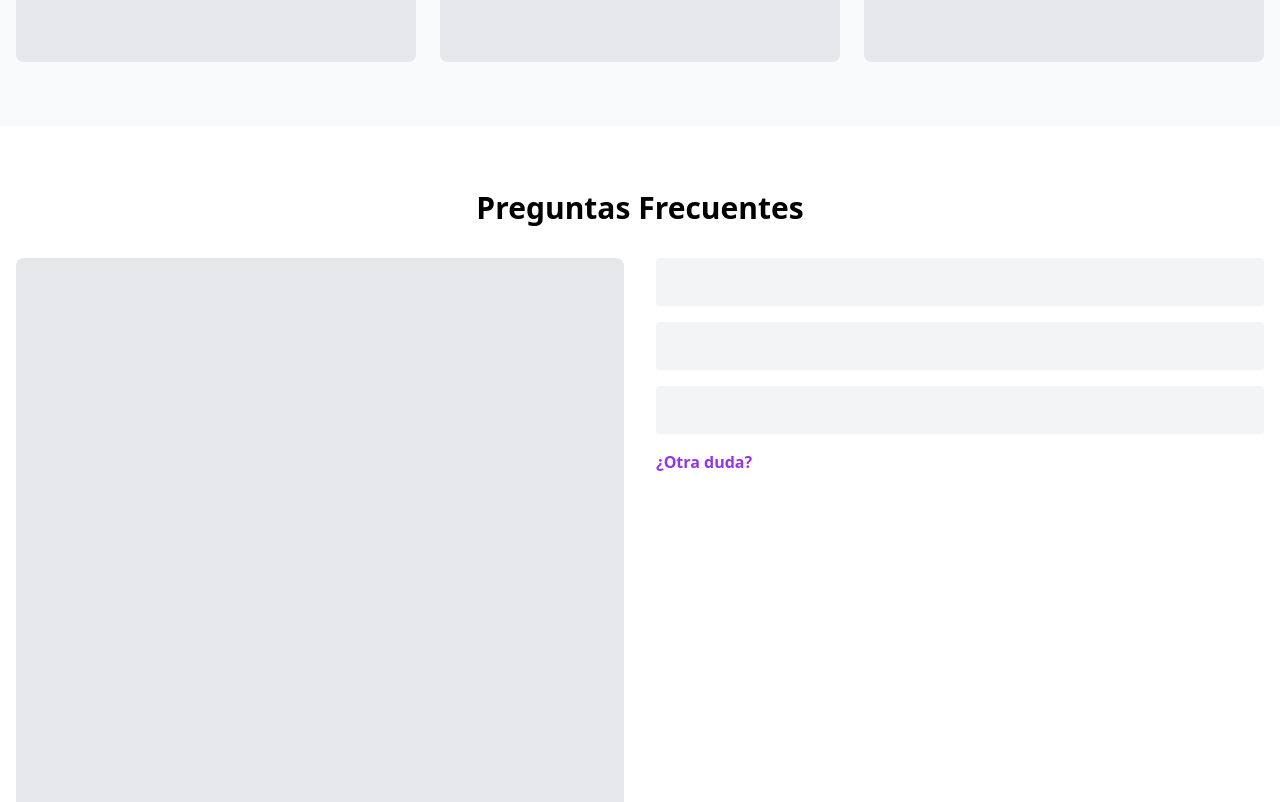
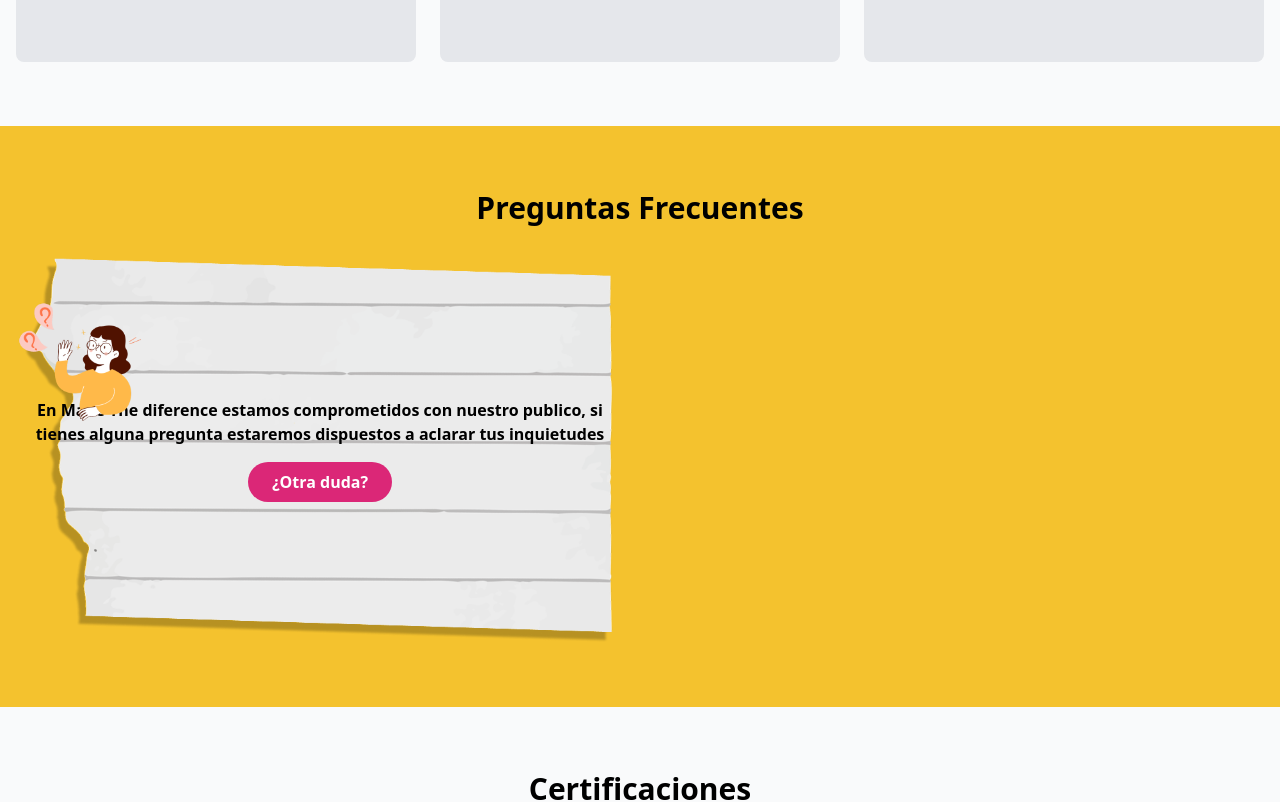
Before and after one commit to Sauro-Dev/LANDING-MTD, a React (Vite) app: page /landing in a window 1280 px wide. Shown: the part 1660-2462 px from the top of the page. Built offline with nearby package versions, Linux system fonts and the light colour scheme.

Commit message:
preguntas frecuentes
Cambios del color para preguntas frecuentes, funcionalidad del boton

```diff
--- a/src/components/landing/main/FAQSection.tsx
+++ b/src/components/landing/main/FAQSection.tsx
@@ -1,16 +1,31 @@
 import { FC } from 'react';
+import LeafImage from '../../../assets/faq/leaf2.png';
+import PersonImage from '../../../assets/faq/person.png';
 
 const FAQSection: FC = () => (
-    <div className="py-16 bg-white">
+    <div className="py-16" style={{ backgroundColor: '#F4C22E' }}>
         <div className="container mx-auto">
             <h2 className="text-3xl font-bold text-center mb-8">Preguntas Frecuentes</h2>
-            <div className="grid grid-cols-1 md:grid-cols-2 gap-8">
-                <div className="aspect-square bg-gray-200 rounded-lg"></div>
-                <div className="space-y-4">
-                    <div className="h-12 bg-gray-100 rounded"></div>
-                    <div className="h-12 bg-gray-100 rounded"></div>
-                    <div className="h-12 bg-gray-100 rounded"></div>
-                    <button className="mt-4 text-purple-600 font-bold">¿Otra duda?</button>
+            <div className="grid grid-cols-1 md:grid-cols-2 gap-8 items-center">
+                <div className="relative">
+                    <img src={PersonImage} alt="Person" className="absolute top-10 left-0 w-32 z-10" />
+                    <div className="relative">
+                        <img src={LeafImage} alt="Leaf" className="w-full rounded-lg" />
+                        <div className="absolute inset-0 flex flex-col items-center justify-center px-4">
+                            <p className="text-black font-semibold text-center mb-4">
+                                En Make The diference estamos comprometidos con nuestro publico, si tienes alguna pregunta
+                                estaremos dispuestos a aclarar tus inquietudes
+                            </p>
+                            <a
+                                href="https://api.whatsapp.com/send?phone=51923411532&text=Hola,%20me%20gustar%C3%ADa%20saber%20m%C3%A1s%20sobre%20sus%20servicios"
+                                target="_blank"
+                                rel="noopener noreferrer"
+                                className="bg-pink-600 text-white font-bold py-2 px-6 rounded-full inline-block text-center hover:bg-pink-700 transition duration-300"
+                            >
+                                ¿Otra duda?
+                            </a>
+                        </div>
+                    </div>
                 </div>
             </div>
         </div>
```
Also changed, not shown: src/assets/faq/leaf2.png (added), src/assets/faq/person.png (added).
